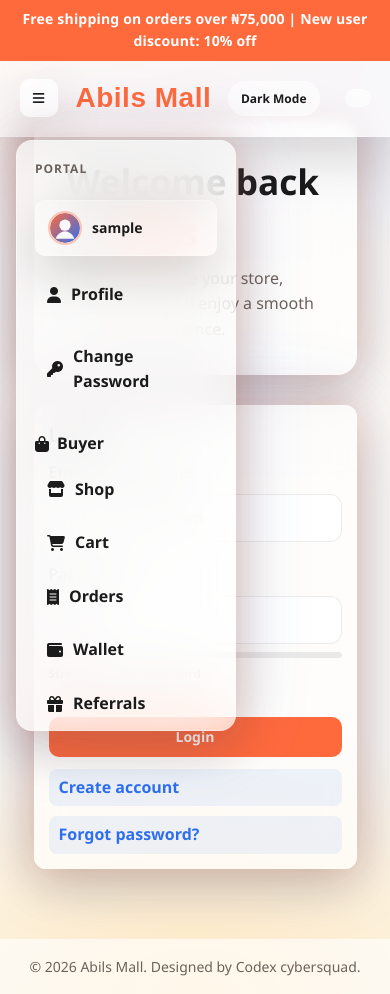
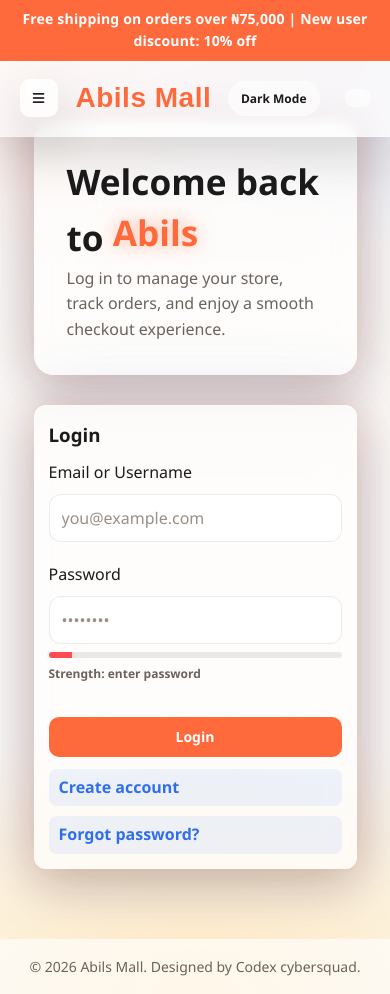
Before and after one commit to Sonbeliever/Abils-Mall, a Flask app: page /login in a window 390 px wide. Run offline with Flask 3, Linux system fonts and the light colour scheme; the visitor is signed in with stand-in values (Sample User, id 1); data comes from the database, SQL or seed files in the repository.

Commit message:
Fix_mobile_sidebar_toggle_slide_behavior

```diff
--- a/static/css/style.css
+++ b/static/css/style.css
@@ -2956,3 +2956,36 @@ a.btn,
         display: none !important;
     }
 }
+
+/* ==============================
+   Sidebar Slide Control (Mobile)
+   ============================== */
+@media (max-width: 992px) {
+    #sidebar {
+        position: fixed !important;
+        left: 12px !important;
+        top: 124px !important;
+        bottom: auto !important;
+        width: min(84vw, 280px) !important;
+        max-height: calc(100vh - 150px) !important;
+        overflow-y: auto !important;
+        transform: translateX(calc(-100% - 20px)) !important;
+        opacity: 0 !important;
+        visibility: hidden !important;
+        pointer-events: none !important;
+        transition: transform 0.28s ease, opacity 0.22s ease, visibility 0.22s ease !important;
+        z-index: 1200 !important;
+    }
+
+    #sidebar.open {
+        transform: translateX(0) !important;
+        opacity: 1 !important;
+        visibility: visible !important;
+        pointer-events: auto !important;
+    }
+
+    .content {
+        position: relative;
+        z-index: 1;
+    }
+}
--- a/templates/base.html
+++ b/templates/base.html
@@ -142,6 +142,23 @@
             sidebarToggle.addEventListener('click', () => {
                 sidebar.classList.toggle('open');
             });
+
+            document.addEventListener('click', (event) => {
+                const isMobile = window.matchMedia('(max-width: 992px)').matches;
+                if (!isMobile) return;
+                const clickInsideSidebar = sidebar.contains(event.target);
+                const clickToggle = sidebarToggle.contains(event.target);
+                if (!clickInsideSidebar && !clickToggle) {
+                    sidebar.classList.remove('open');
+                }
+            });
+
+            sidebar.querySelectorAll('a').forEach((link) => {
+                link.addEventListener('click', () => {
+                    const isMobile = window.matchMedia('(max-width: 992px)').matches;
+                    if (isMobile) sidebar.classList.remove('open');
+                });
+            });
         }
         const navToggle = document.getElementById('nav-toggle');
         const navLinks = document.querySelector('.nav-links');
```
